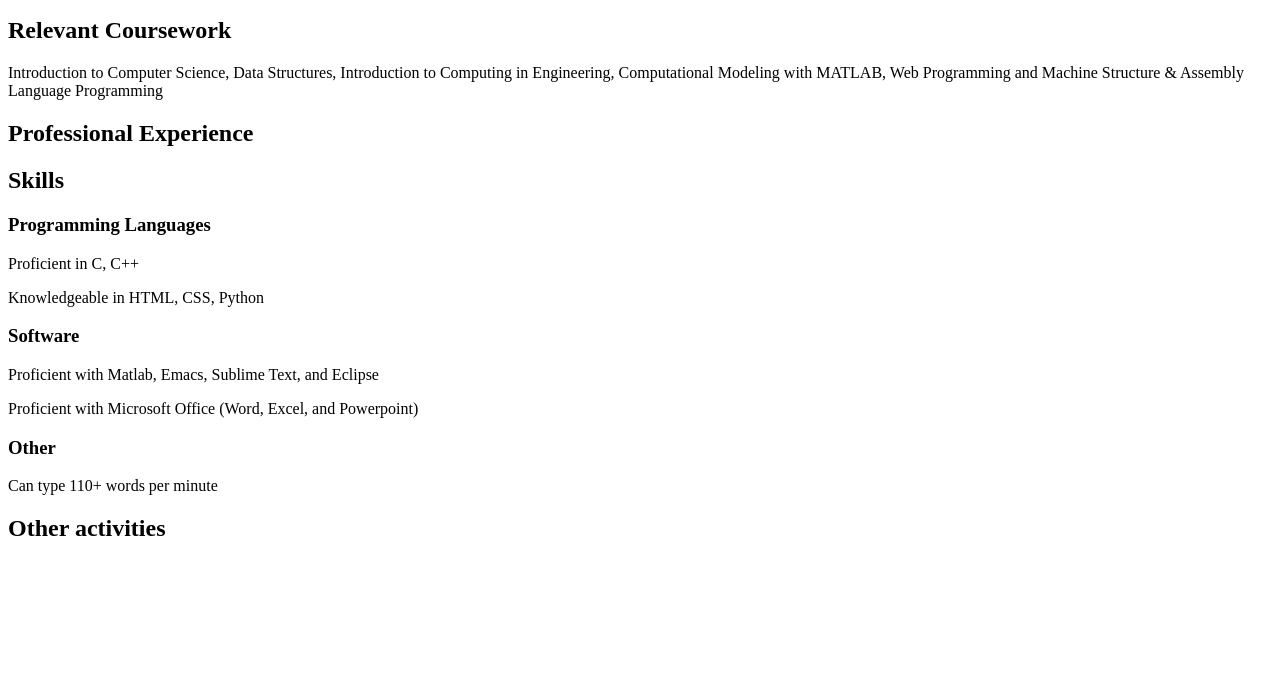
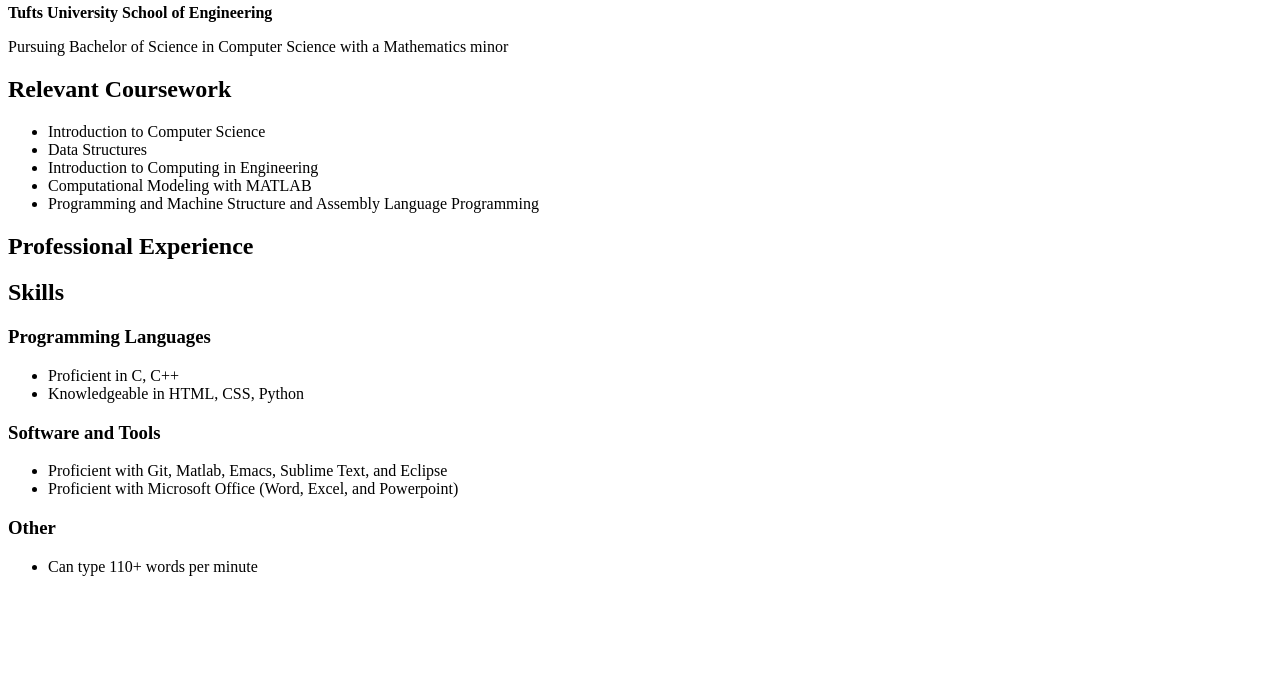
Before and after one commit to mcmorisi/comp20-resume, a plain HTML site: page resume.html in a window 1280 px wide. Shown: the part 123-800 px from the top of the page. Drawn offline with Linux system fonts and the light colour scheme.

Commit message:
Add lists

```diff
--- a/resume.html
+++ b/resume.html
@@ -8,27 +8,36 @@
 
 <body>
 
-	<h1> </h1>
+	<h1>Michael Morisi</h1>
 	<h2>Education</h2>
 		<p><b>Tufts University School of Engineering</b></p>
 	<p>Pursuing Bachelor of Science in Computer Science with a Mathematics minor</p>
 	<h2>Relevant Coursework</h2>
-		<p>
-			Introduction to Computer Science, Data Structures,
-			Introduction to Computing in Engineering, Computational Modeling with MATLAB,
-			Web Programming and Machine Structure & Assembly Language Programming
-		</p>
+		<ul>
+			<li>Introduction to Computer Science</li>
+			<li>Data Structures</li>
+			<li>Introduction to Computing in Engineering</li>
+			<li>Computational Modeling with MATLAB</li>
+			<li>Programming and Machine Structure and Assembly Language Programming</li>
+		</ul>
 	<h2>Professional Experience</h2>
+
+
 	<h2>Skills</h2>
 		<h3>Programming Languages</h3>
-			<p>Proficient in C, C++</p>
-			<p>Knowledgeable in HTML, CSS, Python</p>
-		<h3>Software</h3>
-			<p>Proficient with Matlab, Emacs, Sublime Text, and Eclipse</p>
-			<p>Proficient with Microsoft Office (Word, Excel, and Powerpoint)</p>
+			<ul>
+				<li>Proficient in C, C++</li>
+				<li>Knowledgeable in HTML, CSS, Python</li>
+			</ul>
+		<h3>Software and Tools</h3>
+			<ul>
+				<li>Proficient with Git, Matlab, Emacs, Sublime Text, and Eclipse</li>
+				<li>Proficient with Microsoft Office (Word, Excel, and Powerpoint)</li>
+			</ul>
 		<h3>Other</h3>
-			<p>Can type 110+ words per minute</p>
-	<h2>Other activities</h2>
+			<ul>
+				<li>Can type 110+ words per minute</li>
+			</ul>
 
 
 	</body>
```
Also changed, not shown: ResumeStyle.css (added).
